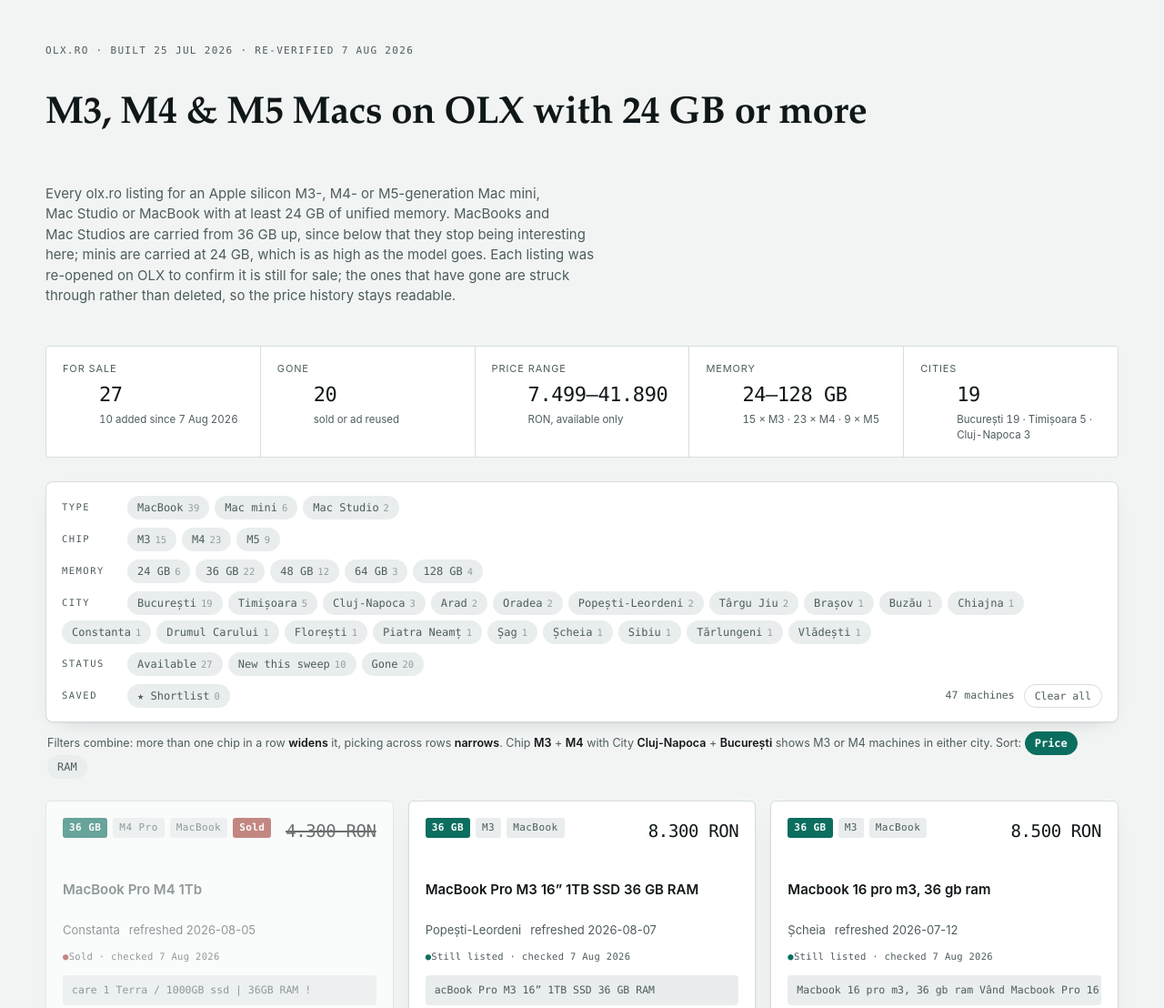
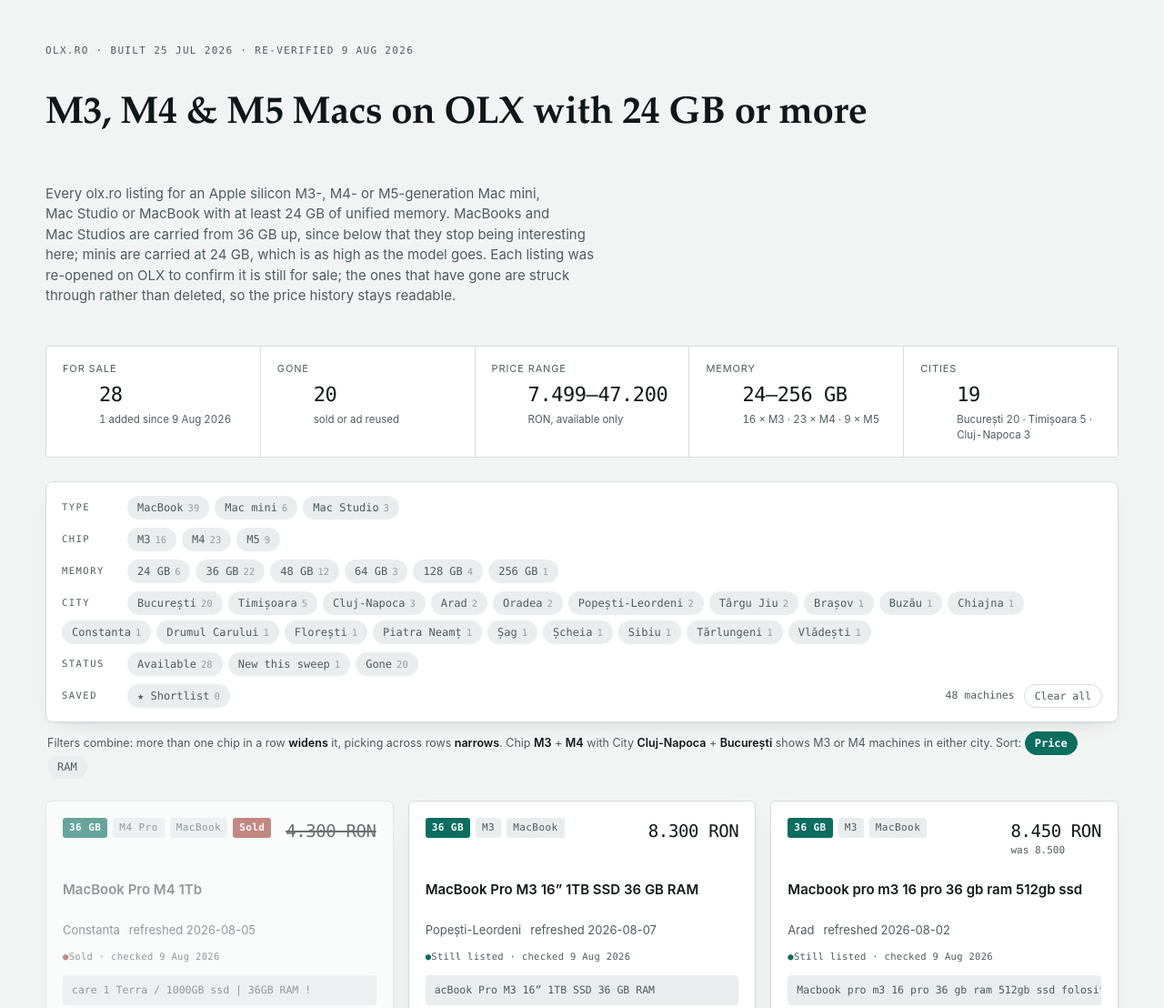
Before and after one commit to andreiverdes/olmacs, a plain HTML site: page index.html in a window 1280 px wide. Shown: the top 1108 px of the page at 91% size. Drawn offline with Linux system fonts and the light colour scheme.

Commit message:
Sweep 9 Aug: catch Studio Ultra memory, extend the ramp to six steps
The sweep skipped a Mac Studio M3 Ultra with 256 GB at 47 200 lei — the most
expensive machine the page has carried — because the memory table stopped at
128. Apple ships 192/256/512 on Studio Ultra, so add them. They are also
ordinary SSD capacities, so they are deliberately kept out of ramOnlySizes and
only count with memory words beside them; tests pin both directions.

That created a sixth memory tier, which the five-step ordinal ramp could not
carry: 48 GB and 64 GB both mapped to step 2 and rendered identically. The ramp
is now six steps generated at even OKLCH lightness spacing rather than picked by
hand, validated against each surface — monotone L, adjacent ΔL >= 0.06, hue
spread 0.8 degrees, surface-nearest step 2.39:1 light and 2.52:1 dark.

Also in this sweep: IDkJ7wQ cut 8 500 -> 8 450. Nothing went.

```diff
--- a/data/listings.js
+++ b/data/listings.js
@@ -41,10 +41,11 @@ window.OLMACS_DATA = {
    "ram": 36,
    "ram_stated": true,
    "ram_evidence": "Macbook pro m3 16 pro 36 gb ram 512gb ssd folosit doar pentru",
-   "price": 8500,
-   "price_label": "8 500 lei",
-   "currency": "RON",
-   "ron": 8500,
+   "price": 8450,
+   "price_was": 8500,
+   "price_label": "8 450 lei",
+   "currency": "RON",
+   "ron": 8450,
    "city": "Arad",
    "region": "Arad",
    "business": false,
@@ -466,7 +467,7 @@ window.OLMACS_DATA = {
    "price": 2700,
    "price_label": "2 700 €",
    "currency": "EUR",
-   "ron": 14187,
+   "ron": 14182,
    "city": "Chiajna",
    "region": "Bucuresti - Ilfov",
    "business": false,
@@ -808,7 +809,7 @@ window.OLMACS_DATA = {
    "region": "Bucuresti - Ilfov",
    "business": true,
    "created": "2026-07-02",
-   "refreshed": "2026-08-01",
+   "refreshed": "2026-08-08",
    "desc": "Laptop Apple MacBook Pro 14 (2026) M5 Max 18-core CPU 40-core GPU 128GB Ram 2TB SSD 3 Ani\u003cbr /\u003e\nOFERTA PROMO: garantie 3 ani !\u003cbr /\u003e\nmodel 2026 (ultimul) cu procesor Apple M5 Max 18-Core\u003cbr /\u003e\nPe stoc propriu , livrare / ridicare  imediata!\u003cbr /\u003e\n\u003cbr /\u003e\n--\u003e ATENTIE: suntem FIRMA ! Pretul este Fix si include TVA! Se emite factura! Garantie Apple! Suntem parteneri!\u003cbr /\u003e\n\u003cbr /\u003e\nSPECIFICATII:\u003cbr /\u003e\n14,2\" Retina XDR Display 120Hz 1600-nits + Nano Texture Glass\u003cbr /\u003e\n 128GB Ram Unified Memory (new Gen)\u003cbr /\u003e\n40-Core GPU\u003cbr /\u003e\nautonomie 13-20 ore\u003cbr /\u003e\nstocare 2TB SSD (new Gen 2x faster)\u003cbr /\u003e\nCulori:  Space Black / Silver\u003cbr /\u003e\ntastatura iluminata layout QWERTY International\u003cbr /\u003e\n1.6Kg\u003cbr /\u003e\n6 difuzoare cu subwoofer Dolby Atmos + Spatial Audio\u003cbr /\u003e\nport HDMI + 3x Thuderbolt 5 + Memory Card Slot SDXC + MagSafe 3 + Jack Audio\u003cbr /\u003e\ncamera 12MP\u003cbr /\u003e\nmodelele 2026 Macbook Pro M5 vin fara incarcator \u003cbr /\u003e\nBONUS: garantie Apple persoane fizice sau juridice: 36 luni!\u003cbr /\u003e\n\u003cbr /\u003e\nALIENSTORE.RO\u003cbr /\u003e\nHigh-End Computer Deals",
    "below_threshold": false,
    "status": "live",
@@ -868,8 +869,8 @@ window.OLMACS_DATA = {
    "refreshed": "2026-08-05",
    "desc": "",
    "below_threshold": false,
-   "status": "new",
-   "facet_status": "available,new",
+   "status": "live",
+   "facet_status": "available",
    "gone_reason": "",
    "note": "Cheapest 48 GB machine on the page. 165 battery cycles; bought new from iStyle Timișoara in Feb 2025, invoice included.",
    "first_seen": "2026-08-07"
@@ -896,8 +897,8 @@ window.OLMACS_DATA = {
    "refreshed": "2026-07-29",
    "desc": "",
    "below_threshold": false,
-   "status": "new",
-   "facet_status": "available,new",
+   "status": "live",
+   "facet_status": "available",
    "gone_reason": "",
    "note": "Battery health 92%, 12–13 months of warranty left. Handover in Brașov only, no courier, no trades.",
    "first_seen": "2026-08-07"
@@ -924,8 +925,8 @@ window.OLMACS_DATA = {
    "refreshed": "2026-08-05",
    "desc": "",
    "below_threshold": false,
-   "status": "new",
-   "facet_status": "available,new",
+   "status": "live",
+   "facet_status": "available",
    "gone_reason": "",
    "note": "Two small scratches, battery health 97%. Handover in Sibiu only, no courier.",
    "first_seen": "2026-08-07"
@@ -952,8 +953,8 @@ window.OLMACS_DATA = {
    "refreshed": "2026-08-07",
    "desc": "",
    "below_threshold": false,
-   "status": "new",
-   "facet_status": "available,new",
+   "status": "live",
+   "facet_status": "available",
    "gone_reason": "",
    "note": "119 cycles, 96% battery. eMAG invoice and warranty, bought Mar 2025 for ~19 200 lei. Stickers on the lid (removable). Cluj handover only.",
    "first_seen": "2026-08-07"
@@ -980,8 +981,8 @@ window.OLMACS_DATA = {
    "refreshed": "2026-07-30",
    "desc": "",
    "below_threshold": false,
-   "status": "new",
-   "facet_status": "available,new",
+   "status": "live",
+   "facet_status": "available",
    "gone_reason": "",
    "note": "19 battery cycles, Space Black, full box. In-person handover preferred, no trades.",
    "first_seen": "2026-08-07"
@@ -1008,8 +1009,8 @@ window.OLMACS_DATA = {
    "refreshed": "2026-07-31",
    "desc": "",
    "below_threshold": false,
-   "status": "new",
-   "facet_status": "available,new",
+   "status": "live",
+   "facet_status": "available",
    "gone_reason": "",
    "note": "Shop listing (atsgsm.ro): invoice, 12-month warranty, battery 96% over 130 cycles. Ties the cheapest 36 GB machines here.",
    "first_seen": "2026-08-07"
@@ -1036,8 +1037,8 @@ window.OLMACS_DATA = {
    "refreshed": "2026-07-25",
    "desc": "",
    "below_threshold": false,
-   "status": "new",
-   "facet_status": "available,new",
+   "status": "live",
+   "facet_status": "available",
    "gone_reason": "",
    "note": "Sealed and unactivated, model Z1MH002WJ. Posted 25 Jul — it was already up at the last sweep and was missed, not newly listed.",
    "first_seen": "2026-08-07"
@@ -1064,8 +1065,8 @@ window.OLMACS_DATA = {
    "refreshed": "2026-08-07",
    "desc": "",
    "below_threshold": false,
-   "status": "new",
-   "facet_status": "available,new",
+   "status": "live",
+   "facet_status": "available",
    "gone_reason": "",
    "note": "DeluxGSM, sealed, 24-month warranty, unsealed and tested at handover. Fills the 36 GB M5 Max slot left by the 18 845 lei private ad that went.",
    "first_seen": "2026-08-07"
@@ -1092,8 +1093,8 @@ window.OLMACS_DATA = {
    "refreshed": "2026-08-07",
    "desc": "",
    "below_threshold": false,
-   "status": "new",
-   "facet_status": "available,new",
+   "status": "live",
+   "facet_status": "available",
    "gone_reason": "",
    "note": "eMAG warranty to 2028, near-new with full box. Seller cites 33 000 lei as the original iStyle config price. Only 64 GB machine left after the Alienstore ad went.",
    "first_seen": "2026-08-07"
@@ -1153,6 +1154,34 @@ window.OLMACS_DATA = {
    "gone_reason": "",
    "note": "Very likely the 8 800 lei ad that went earlier today (IDkIHMO), relisted 500 lei cheaper: same town, same 16-inch M3 / 36 GB / 1 TB spec, gone and reposted the same day. Not confirmed — the old ad now returns 410, so the two sellers can no longer be compared. If it is the same machine, treat that disappearance as a price cut rather than a sale.",
    "first_seen": "2026-08-07"
+  },
+  {
+   "id": 307721784,
+   "oid": "IDkPauA",
+   "title": "Mac Studio M3 Ultra 32/80 | 256GB RAM | 4TB SSD",
+   "url": "https://www.olx.ro/d/oferta/mac-studio-m3-ultra-32-80-256gb-ram-4tb-ssd-IDkPauA.html",
+   "kind": "Mac Studio",
+   "chip": "M3 Ultra",
+   "gen": "M3",
+   "ram": 256,
+   "ram_stated": true,
+   "ram_evidence": "Mac Studio M3 Ultra 32/80 | 256GB RAM | 4TB SSD",
+   "price": 47200,
+   "price_label": "47 200 lei",
+   "currency": "RON",
+   "ron": 47200,
+   "city": "București",
+   "region": "Bucuresti - Ilfov",
+   "business": false,
+   "created": "2026-08-07",
+   "refreshed": "2026-08-07",
+   "desc": "Mac Studio M3 Ultra este echipat cu 256GB RAM și un SSD de 4TB. \u003cbr /\u003e\n\u003cbr /\u003e\nAppleCare+: purchased — manufacturer's warranty valid until 09JUL2029.\u003cbr /\u003e\n\u003cbr /\u003e\nCel mai rapid de pe OLX cu bandwidth de 820Gb/secunda. Este întocmai pentru local LLM. Să nu vă plece cheile la americani sau chinezi. Mai rapid decât Macbook M5 Max, Macbook M4 Max, sau Mac Studio M4 Max.\u003cbr /\u003e\n\u003cbr /\u003e\nCa nou.\u003cbr /\u003e\n\u003cbr /\u003e\nPe 16 august 2026 este in Bucuresti.",
+   "below_threshold": false,
+   "status": "new",
+   "facet_status": "available,new",
+   "gone_reason": "",
+   "note": "",
+   "first_seen": "2026-08-09"
   }
  ],
  "minis": [
@@ -1290,8 +1319,8 @@ window.OLMACS_DATA = {
    "refreshed": "2026-08-03",
    "desc": "",
    "below_threshold": true,
-   "status": "new",
-   "facet_status": "available,new",
+   "status": "live",
+   "facet_status": "available",
    "gone_reason": "",
    "note": "Sealed, international warranty, price negotiable. Cheapest machine on the page now that the 4 500 lei minis are gone.",
    "first_seen": "2026-08-07"
@@ -1785,44 +1814,275 @@ window.OLMACS_DATA = {
      "ron": 41890
     }
    ]
+  },
+  {
+   "date": "9 Aug 2026",
+   "iso": "2026-08-09",
+   "offer": [
+    {
+     "oid": "IDgkZJQ",
+     "kind": "Mac Studio",
+     "gen": "M4",
+     "ram": 36,
+     "city": "București",
+     "ron": 9050
+    },
+    {
+     "oid": "IDjOvZ6",
+     "kind": "MacBook",
+     "gen": "M3",
+     "ram": 36,
+     "city": "Oradea",
+     "ron": 8500
+    },
+    {
+     "oid": "IDjRuYq",
+     "kind": "MacBook",
+     "gen": "M3",
+     "ram": 36,
+     "city": "Timișoara",
+     "ron": 11000
+    },
+    {
+     "oid": "IDjV4U0",
+     "kind": "MacBook",
+     "gen": "M4",
+     "ram": 48,
+     "city": "Oradea",
+     "ron": 15990
+    },
+    {
+     "oid": "IDk9kbN",
+     "kind": "MacBook",
+     "gen": "M3",
+     "ram": 36,
+     "city": "Șcheia",
+     "ron": 8500
+    },
+    {
+     "oid": "IDkATEk",
+     "kind": "MacBook",
+     "gen": "M3",
+     "ram": 36,
+     "city": "Drumul Carului",
+     "ron": 10500
+    },
+    {
+     "oid": "IDkBOLg",
+     "kind": "MacBook",
+     "gen": "M4",
+     "ram": 48,
+     "city": "București",
+     "ron": 11900
+    },
+    {
+     "oid": "IDkFDCP",
+     "kind": "MacBook",
+     "gen": "M5",
+     "ram": 36,
+     "city": "Timișoara",
+     "ron": 18000
+    },
+    {
+     "oid": "IDkFtqO",
+     "kind": "MacBook",
+     "gen": "M3",
+     "ram": 36,
+     "city": "București",
+     "ron": 9299
+    },
+    {
+     "oid": "IDkGKS7",
+     "kind": "MacBook",
+     "gen": "M4",
+     "ram": 48,
+     "city": "Vlădești",
+     "ron": 17500
+    },
+    {
+     "oid": "IDkIWsb",
+     "kind": "MacBook",
+     "gen": "M4",
+     "ram": 36,
+     "city": "Cluj-Napoca",
+     "ron": 14000
+    },
+    {
+     "oid": "IDkIlwt",
+     "kind": "MacBook",
+     "gen": "M5",
+     "ram": 128,
+     "city": "București",
+     "ron": 34450
+    },
+    {
+     "oid": "IDkJ7wQ",
+     "kind": "MacBook",
+     "gen": "M3",
+     "ram": 36,
+     "city": "Arad",
+     "ron": 8450
+    },
+    {
+     "oid": "IDkLUNG",
+     "kind": "Mac Studio",
+     "gen": "M4",
+     "ram": 36,
+     "city": "București",
+     "ron": 18400
+    },
+    {
+     "oid": "IDkLfAE",
+     "kind": "MacBook",
+     "gen": "M3",
+     "ram": 36,
+     "city": "Cluj-Napoca",
+     "ron": 9500
+    },
+    {
+     "oid": "IDkNHVf",
+     "kind": "MacBook",
+     "gen": "M4",
+     "ram": 48,
+     "city": "Tărlungeni",
+     "ron": 11999
+    },
+    {
+     "oid": "IDkNcLa",
+     "kind": "MacBook",
+     "gen": "M5",
+     "ram": 48,
+     "city": "București",
+     "ron": 16000
+    },
+    {
+     "oid": "IDkO1FQ",
+     "kind": "Mac mini",
+     "gen": "M4",
+     "ram": 24,
+     "city": "Piatra Neamț",
+     "ron": 8500
+    },
+    {
+     "oid": "IDkOKCo",
+     "kind": "MacBook",
+     "gen": "M4",
+     "ram": 48,
+     "city": "Sibiu",
+     "ron": 13200
+    },
+    {
+     "oid": "IDkOKjN",
+     "kind": "MacBook",
+     "gen": "M4",
+     "ram": 48,
+     "city": "Arad",
+     "ron": 10000
+    },
+    {
+     "oid": "IDkOYZJ",
+     "kind": "MacBook",
+     "gen": "M5",
+     "ram": 64,
+     "city": "București",
+     "ron": 30500
+    },
+    {
+     "oid": "IDkOr5M",
+     "kind": "Mac mini",
+     "gen": "M4",
+     "ram": 24,
+     "city": "București",
+     "ron": 7499
+    },
+    {
+     "oid": "IDkP4sM",
+     "kind": "MacBook",
+     "gen": "M3",
+     "ram": 36,
+     "city": "Popești-Leordeni",
+     "ron": 8300
+    },
+    {
+     "oid": "IDkPauA",
+     "kind": "Mac Studio",
+     "gen": "M3",
+     "ram": 256,
+     "city": "București",
+     "ron": 47200
+    },
+    {
+     "oid": "IDkqOtQ",
+     "kind": "MacBook",
+     "gen": "M5",
+     "ram": 128,
+     "city": "București",
+     "ron": 27550
+    },
+    {
+     "oid": "IDktZIw",
+     "kind": "MacBook",
+     "gen": "M3",
+     "ram": 36,
+     "city": "Buzău",
+     "ron": 9200
+    },
+    {
+     "oid": "IDktkfE",
+     "kind": "MacBook",
+     "gen": "M3",
+     "ram": 36,
+     "city": "Chiajna",
+     "ron": 14182
+    },
+    {
+     "oid": "IDkztQ5",
+     "kind": "MacBook",
+     "gen": "M5",
+     "ram": 128,
+     "city": "București",
+     "ron": 41890
+    }
+   ]
   }
  ],
  "summary": {
-  "total": 47,
-  "available": 27,
+  "total": 48,
+  "available": 28,
   "sold": 20,
-  "fresh": 10,
+  "fresh": 1,
   "min": 7499,
-  "max": 41890,
+  "max": 47200,
   "cities": 19,
-  "eur_ron": 5.2543,
+  "eur_ron": 5.2525,
   "eur_ron_source": "ECB",
-  "checked": "7 Aug 2026",
-  "prev": "7 Aug 2026",
+  "checked": "9 Aug 2026",
+  "prev": "9 Aug 2026",
   "built": "25 Jul 2026",
   "undated": 6,
-  "sold_since": 14,
+  "sold_since": 0,
   "by_gen": {
-   "M3": 15,
+   "M3": 16,
    "M4": 23,
    "M5": 9
   },
   "by_ram": {
    "128": 4,
    "24": 6,
+   "256": 1,
    "36": 22,
    "48": 12,
    "64": 3
   },
   "by_kind": {
-   "Mac Studio": 2,
+   "Mac Studio": 3,
    "Mac mini": 6,
    "MacBook": 39
   },
   "by_city": {
    "Arad": 2,
    "Brașov": 1,
-   "București": 19,
+   "București": 20,
    "Buzău": 1,
    "Chiajna": 1,
    "Cluj-Napoca": 3,
@@ -1841,9 +2101,9 @@ window.OLMACS_DATA = {
    "Șcheia": 1
   },
   "by_status": {
-   "available": 27,
+   "available": 28,
    "gone": 20,
-   "new": 10
+   "new": 1
   }
  }
 };
--- a/index.html
+++ b/index.html
@@ -196,13 +196,21 @@
   /* ---- MIX OVER TIME ----
      Ordinal teal ramp: chip and memory are both ordered, so more-is-darker
      carries the order. 5 steps validated --ordinal on both page surfaces. */
-  .viz { --o1:#6FB6A8; --o2:#4EA294; --o3:#2E8B7B; --o4:#15745F; --o5:#0A5748; }
+  /* Six steps, not five: memory reached a sixth tier when a 256 GB Studio Ultra
+     turned up, and five steps would have painted two adjacent tiers the same.
+     Generated at even OKLCH lightness spacing, then validated --ordinal against
+     each surface: monotone L, adjacent ΔL ≥ 0.06, hue spread 0.8°, and the step
+     nearest the surface at 2.39:1 light / 2.52:1 dark. */
+  .viz { --o1:#6CB69A; --o2:#57A086; --o3:#418B71;
+         --o4:#2A765D; --o5:#0E624A; --o6:#024D39; }
   @media (prefers-color-scheme: dark) {
     :root:where(:not([data-theme="light"])) .viz {
-      --o1:#2C7566; --o2:#38907C; --o3:#46AE95; --o4:#59C9AE; --o5:#7FDECA; }
+      --o1:#16674F; --o2:#337E65; --o3:#4C967C;
+      --o4:#65AF93; --o5:#7EC8AC; --o6:#97E2C5; }
   }
   :root[data-theme="dark"] .viz {
-    --o1:#2C7566; --o2:#38907C; --o3:#46AE95; --o4:#59C9AE; --o5:#7FDECA; }
+    --o1:#16674F; --o2:#337E65; --o3:#4C967C;
+    --o4:#65AF93; --o5:#7EC8AC; --o6:#97E2C5; }
 
   .mrow { display:grid; grid-template-columns:74px 1fr 34px; align-items:center;
           gap:10px; padding:6px 0; }
@@ -719,7 +727,7 @@ function renderPrice() {
 // ---------- mix over time ----------
 // Classes are ordered (M3<M4<M5, 24<...<128), so the ordinal ramp carries the order
 // and the same step means the same tier in every chart in this section.
-const RAMP = ["var(--o1)","var(--o2)","var(--o3)","var(--o4)","var(--o5)"];
+const RAMP = ["var(--o1)","var(--o2)","var(--o3)","var(--o4)","var(--o5)","var(--o6)"];
 const MIX_WINDOW = 14;   // sweep rows drawn; older ones stay in the data
 const rampFor = (keys, k) => RAMP[keys.length <= 1 ? 0
   : Math.round(keys.indexOf(k) * (RAMP.length - 1) / (keys.length - 1))];
```
Also changed, not shown: 2 other files.
